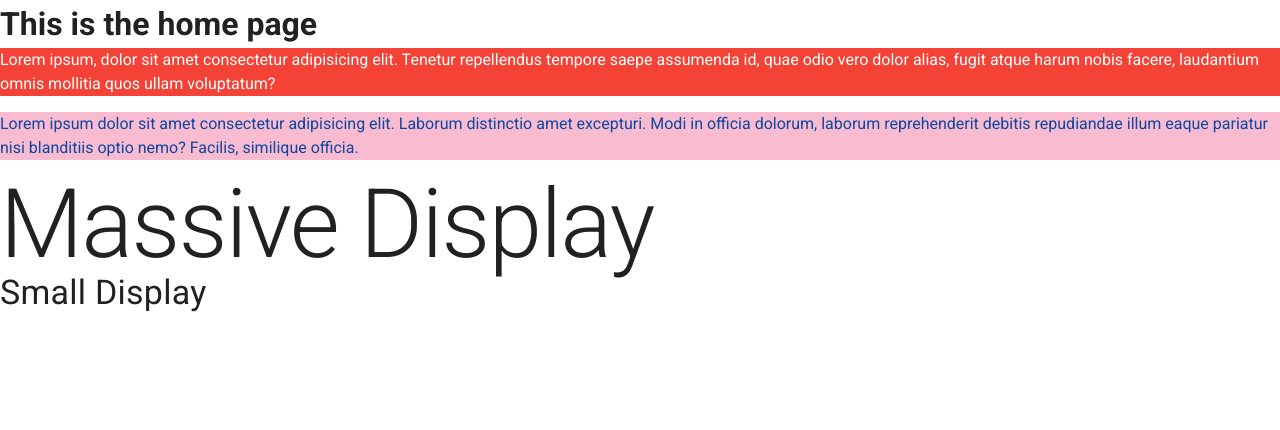
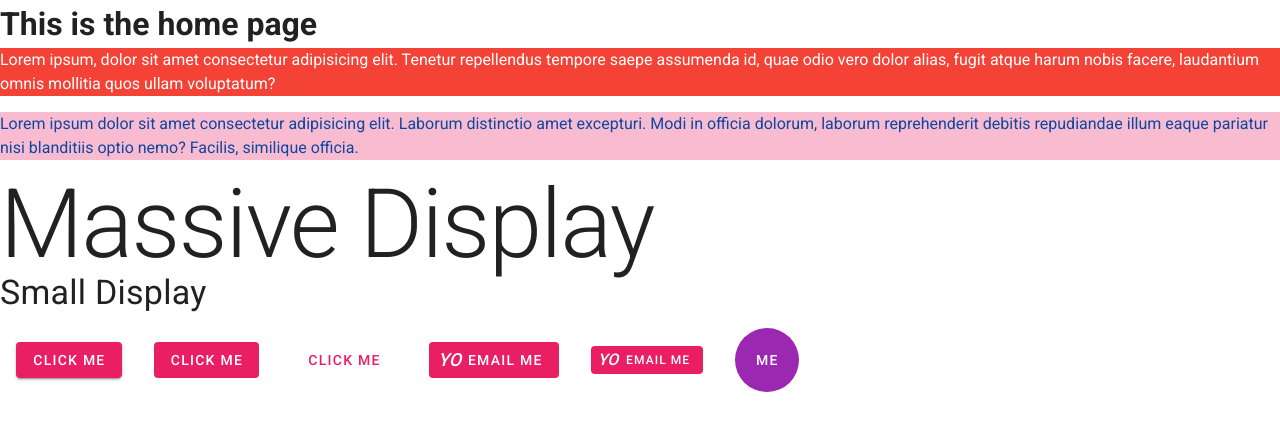
Before and after one commit to Nishant-Pall/Vuetify-todo, a Vue app: page / in a window 1280 px wide. Shown: the top 430 px of the page. Built offline with nearby package versions, Linux system fonts and the light colour scheme.

Commit message:
Add buttons

```diff
--- a/src/views/HomeView.vue
+++ b/src/views/HomeView.vue
@@ -15,9 +15,35 @@
 		</p>
 		<h1 class="display-4">Massive Display</h1>
 		<h4 class="display-1">Small Display</h4>
+
+		<v-btn class="pink white--text">click me</v-btn>
+		<v-btn color="pink" dark depressed>click me</v-btn>
+		<v-btn text color="pink">Click me</v-btn>
+
+		<v-btn depressed class="pink white--text">
+			<!-- they don't work now apparently -->
+			<v-icon left>YO</v-icon>
+			<span>email me</span>
+		</v-btn>
+
+		<v-btn depressed small class="pink white--text">
+			<!-- they don't work now apparently -->
+			<v-icon left small>YO</v-icon>
+			<span>email me</span>
+		</v-btn>
+
+		<v-btn depressed large class="white--text" color="purple" fab>
+			<span>me</span>
+		</v-btn>
 	</div>
 </template>
 
 <script>
 export default {};
 </script>
+
+<style scoped>
+button {
+	margin: 1rem;
+}
+</style>
```
